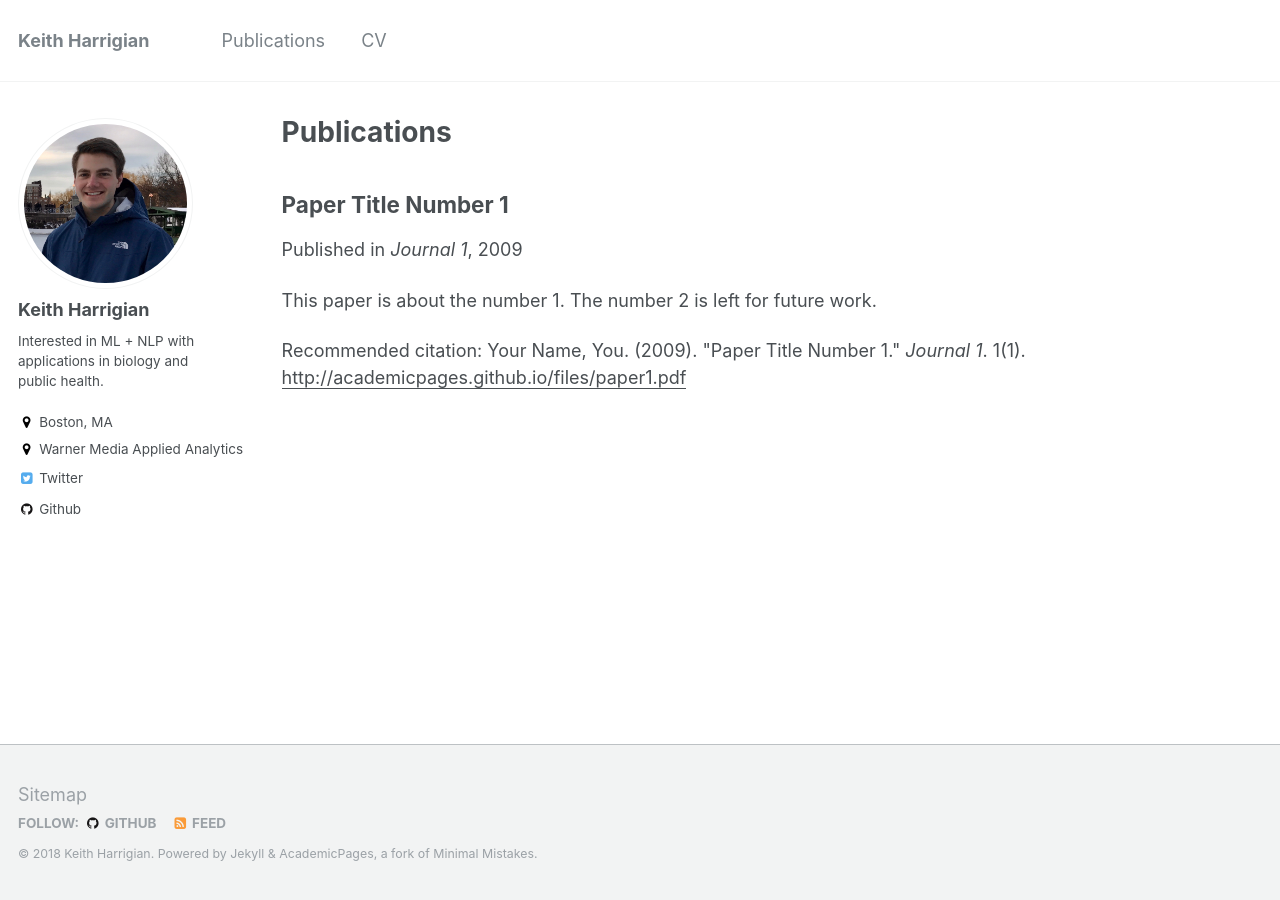
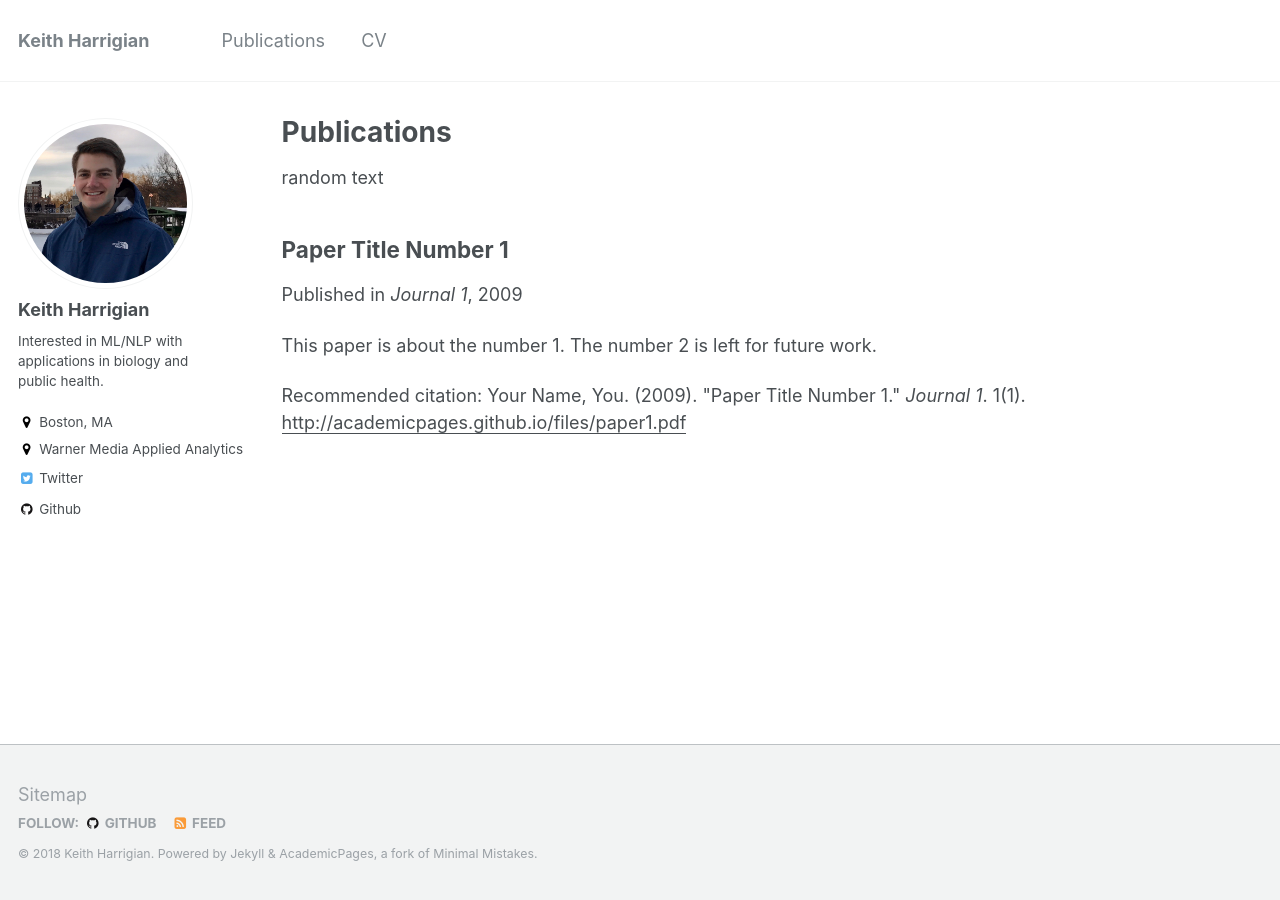
Before and after one commit to kharrigian/kharrigian.github.io, a Jekyll site: the page built from _pages/publications.md, in a window 1280 px wide. Built offline with Jekyll 4.4.1, drawn with Linux system fonts in a browser that asks for light colours.

Commit message:
Add deck

```diff
--- a/_config.yml
+++ b/_config.yml
@@ -10,7 +10,7 @@ locale                   : "en-US"
 title                    : "Keith Harrigian"
 title_separator          : "-"
 name                     : &name "Keith Harrigian"
-description              : &description "Research and musings by Keith Harrigian"
+description              : &description "Research and musings from Keith Harrigian"
 url                      : https://kharrigian.github.io
 baseurl                  : "" # the subpath of your site, e.g. "/blog"
 repository               : "kharrigian/kharrigian.github.io"
@@ -82,7 +82,7 @@ analytics:
 author:
   name             : "Keith Harrigian"
   avatar           : "profile.png"
-  bio              : "Interested in ML + NLP with applications in biology and public health."
+  bio              : "Interested in ML/NLP with applications in biology and public health."
   location         : "Boston, MA"
   employer         : "Warner Media Applied Analytics"
   googlescholar    :
@@ -207,7 +207,7 @@ sass:
 permalink: /:categories/:title/
 # paginate: 5 # amount of posts to show
 # paginate_path: /page:num/
-timezone: America/Los_Angeles # http://en.wikipedia.org/wiki/List_of_tz_database_time_zones
+timezone: America/New_York # http://en.wikipedia.org/wiki/List_of_tz_database_time_zones
 
 
 # Plugins
--- a/_pages/publications.md
+++ b/_pages/publications.md
@@ -4,6 +4,8 @@ title: "Publications"
 permalink: /publications/
 author_profile: true
 ---
+
+random text
 
 {% if author.googlescholar %}
   You can also find my articles on <u><a href="{{author.googlescholar}}">my Google Scholar profile</a>.</u>
```
Also changed, not shown: 1 other file.
